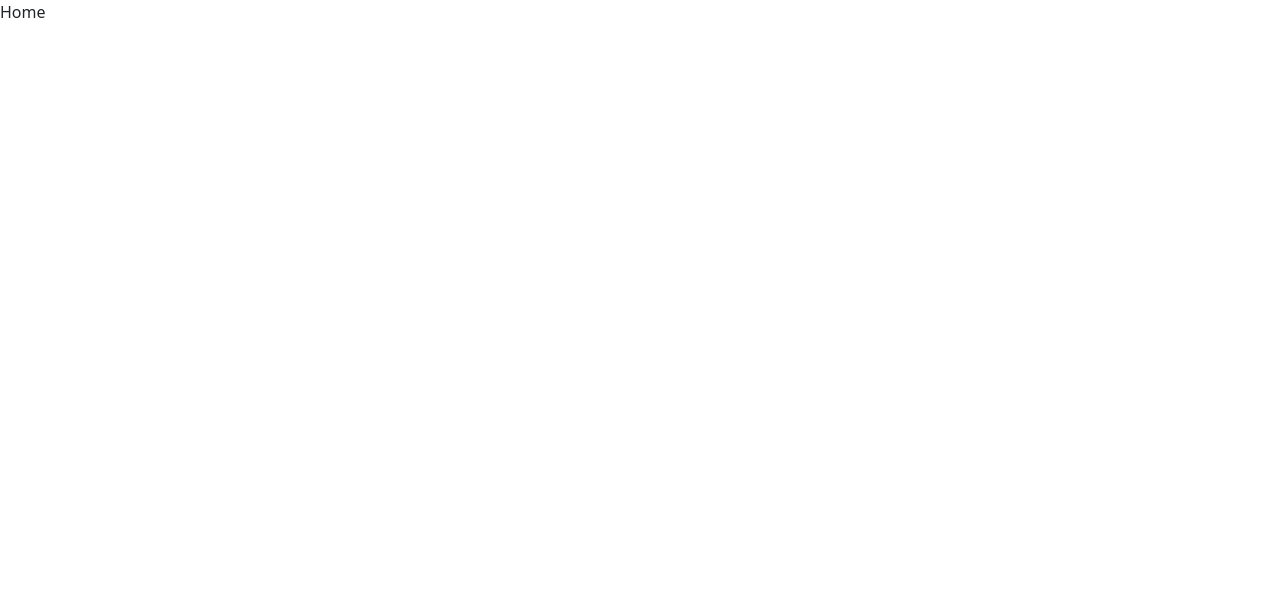
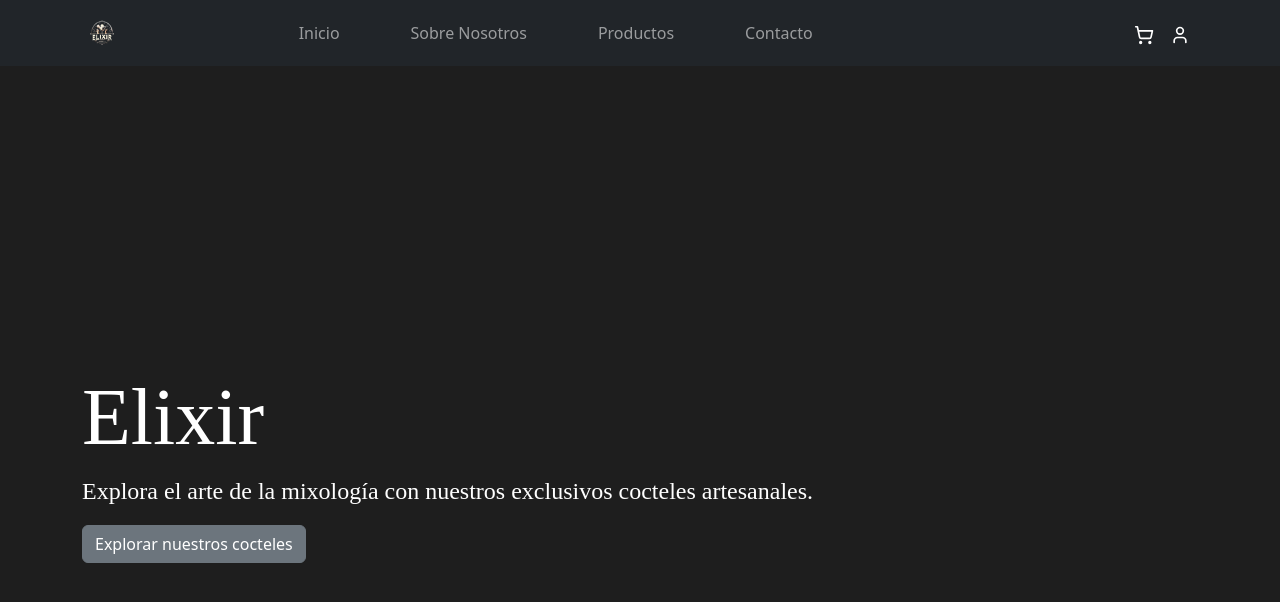
Before and after one commit to Karoll-e/elixir-drinks-proyectoFinal, a React (Create React App) app: page / in a window 1280 px wide. Shown: the top 602 px of the page. Built offline with nearby package versions, Linux system fonts and the light colour scheme; a web font is replaced by a local one.

Commit message:
Añadir componentes NavBar y HeroSection a la página de inicio

```diff
--- a/src/pages/Home/Home.jsx
+++ b/src/pages/Home/Home.jsx
@@ -1,8 +1,13 @@
 import React from 'react'
+import HeroSection from './HeroSection'
+import NavBar from './NavBar'
 
 function Home() {
   return (
-    <div>Home</div>
+    <div>
+        <NavBar/>
+        <HeroSection/>
+    </div>
   )
 }
 
```
